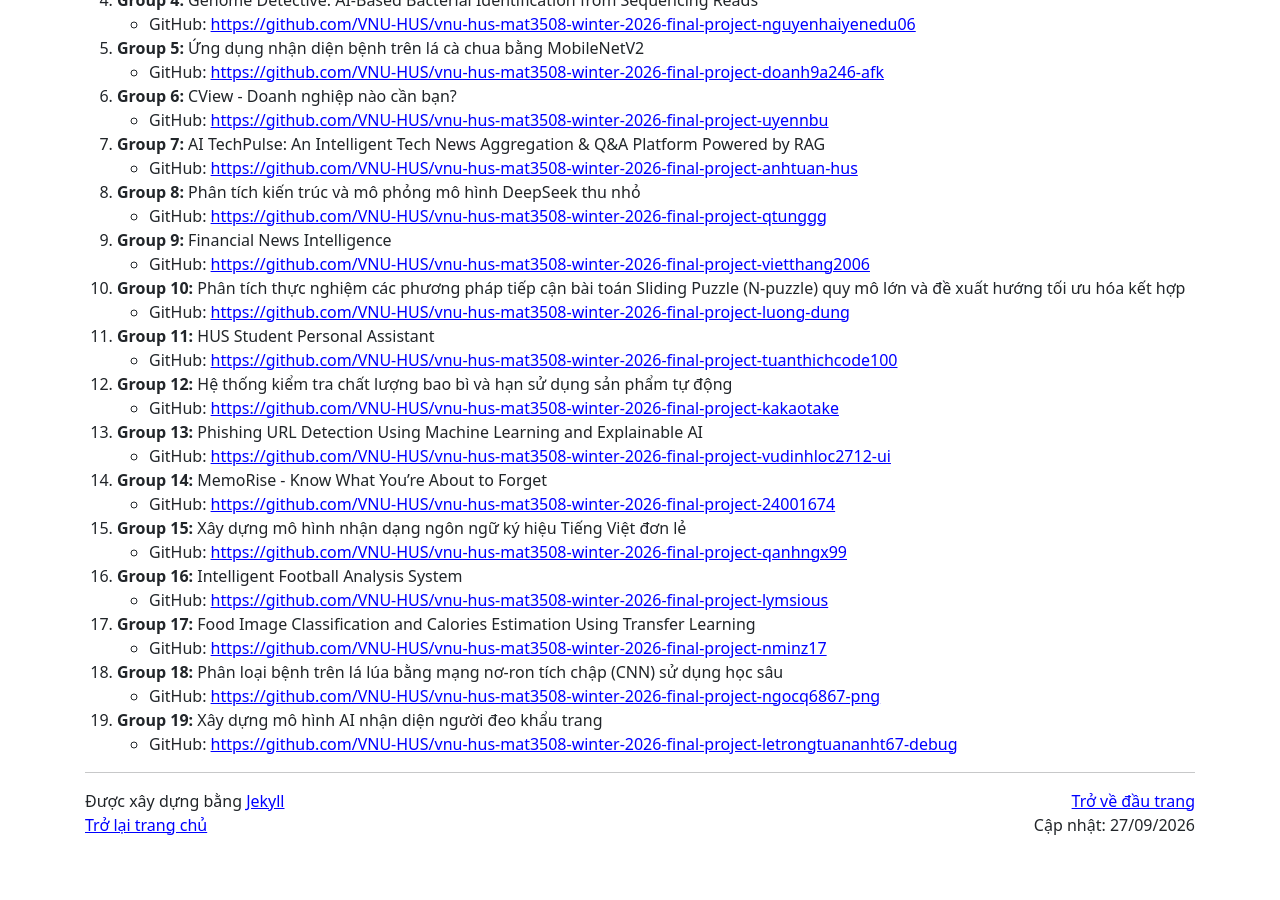
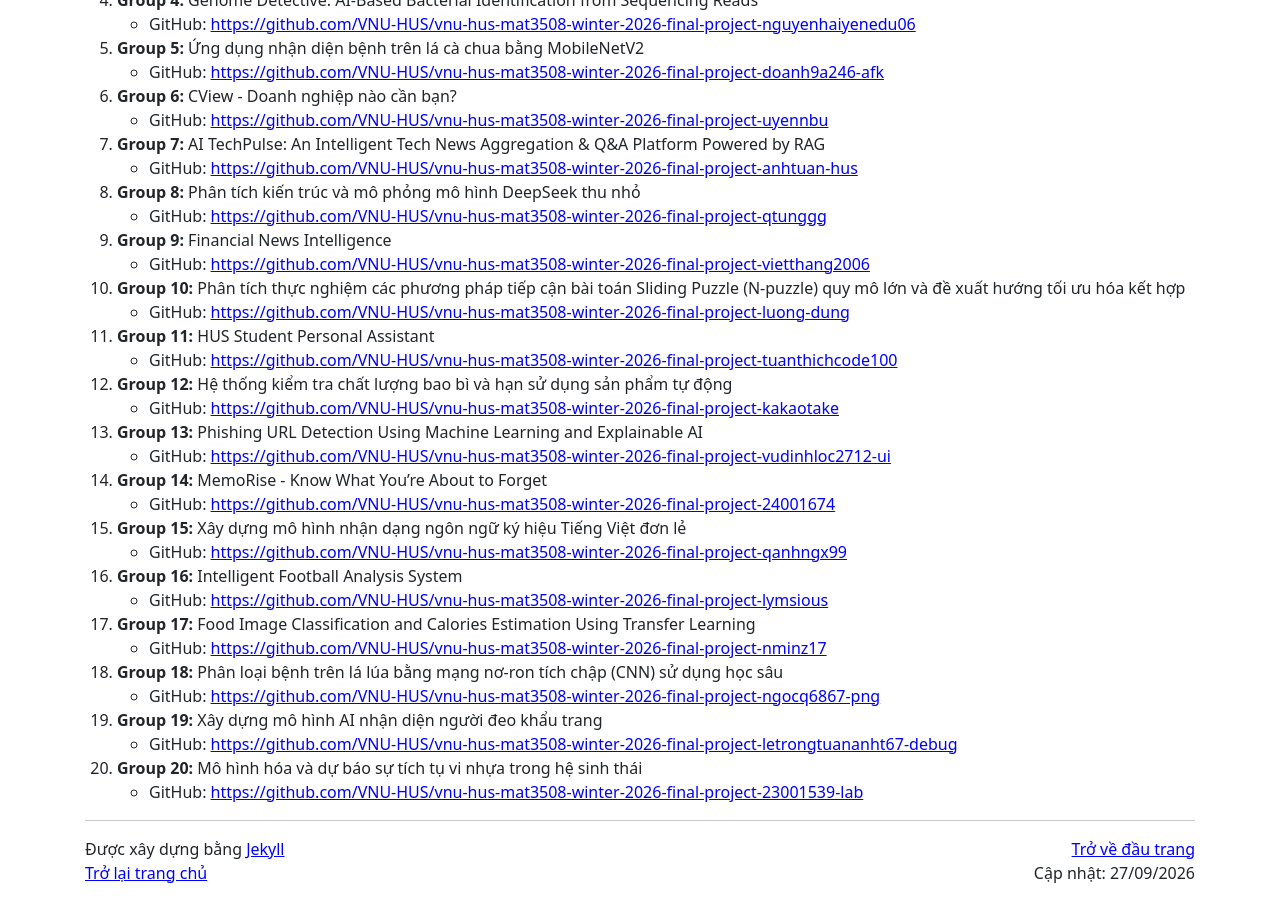
Before and after one commit to hoanganhduc/hoanganhduc.github.io, a Jekyll site: the page built from teaching/VNU-HUS/2026/winter/MAT3508/mini-projects.md, in a window 1280 px wide and 900 px high, scrolled down 2384 px. Built offline with Jekyll 4.4.1, drawn with Linux system fonts in a browser that asks for light colours; nearby versions of some CDN libraries; a style sheet for code colours, icons or effects is not loaded; before the commit the page ends 3236 px from its top, so only the background shows below that.

Commit message:
Add MAT3508 group 20

```diff
--- a/teaching/VNU-HUS/2026/winter/MAT3508/mini-projects.md
+++ b/teaching/VNU-HUS/2026/winter/MAT3508/mini-projects.md
@@ -132,4 +132,7 @@ Làm theo [hướng dẫn báo cáo](https://github.com/VNU-HUS/introai-final-pr
 19. <a id="topic-2b8328740fd0"></a>**Group 19:** Xây dựng mô hình AI nhận diện người đeo khẩu trang
     * GitHub: [https://github.com/VNU-HUS/vnu-hus-mat3508-winter-2026-final-project-letrongtuananht67-debug](https://github.com/VNU-HUS/vnu-hus-mat3508-winter-2026-final-project-letrongtuananht67-debug)
 
+20. <a id="topic-8d5b340e97e1"></a>**Group 20:** Mô hình hóa và dự báo sự tích tụ vi nhựa trong hệ sinh thái
+    * GitHub: [https://github.com/VNU-HUS/vnu-hus-mat3508-winter-2026-final-project-23001539-lab](https://github.com/VNU-HUS/vnu-hus-mat3508-winter-2026-final-project-23001539-lab)
+
 <!-- END RECORDED MINI-PROJECTS -->
```
